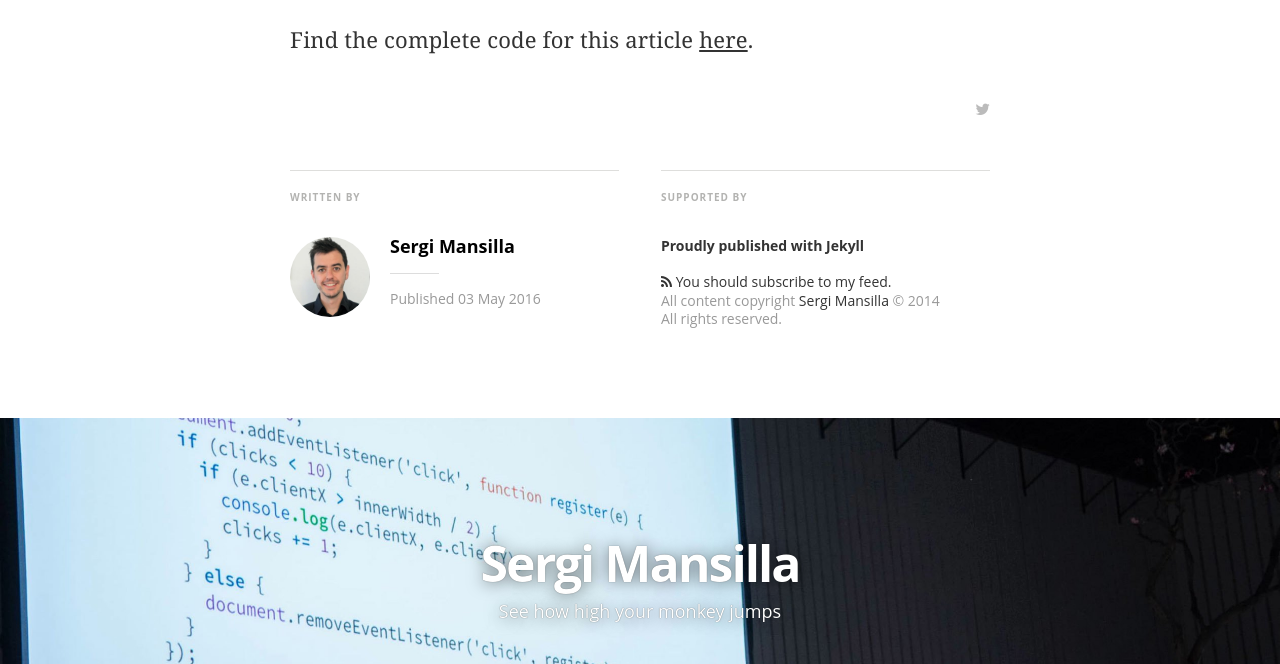
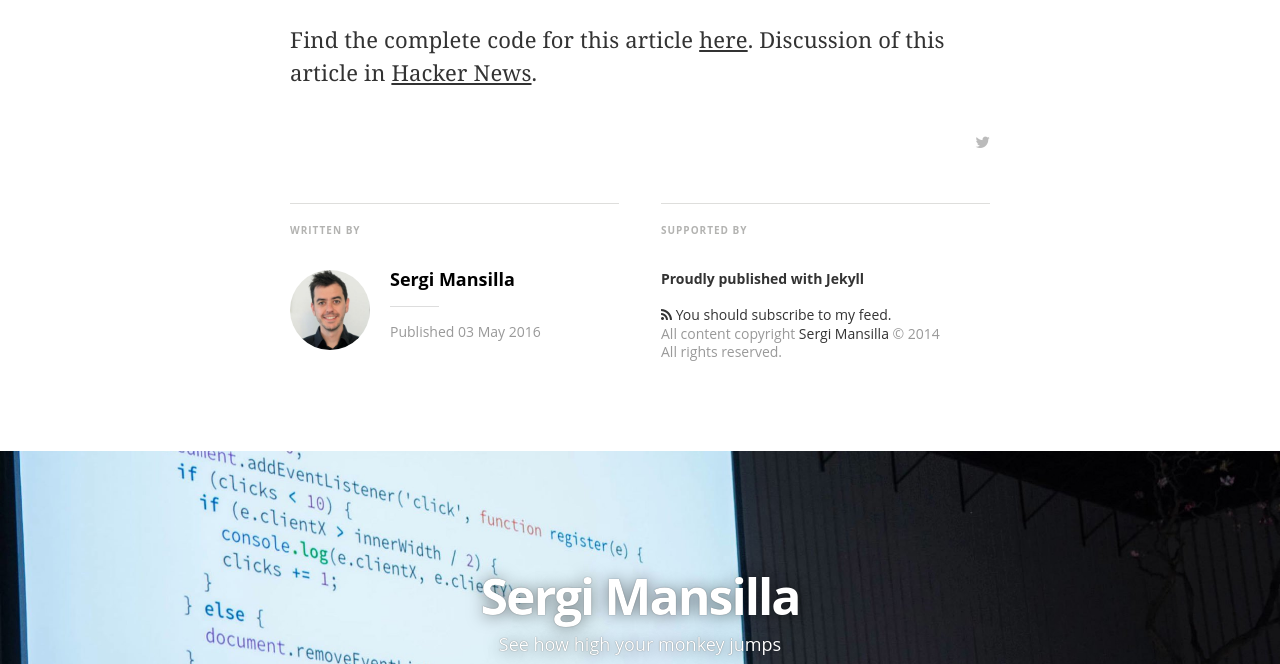
Before and after one commit to sergi/sergi.github.com, a Jekyll site: the page built from _posts/2016-05-03-real-world-observables.md, in a window 1280 px wide and 900 px high, scrolled down 7955 px, cut to the strip 236-900 px from the top of the window. Built offline with Jekyll 4.4.1, drawn with Linux system fonts in a browser that asks for light colours; nearby versions of some CDN libraries; some web fonts are replaced; Markdown is read by kramdown in place of the engine named in the settings.

Commit message:
Add last post's discussion link

```diff
--- a/_posts/2016-05-03-real-world-observables.md
+++ b/_posts/2016-05-03-real-world-observables.md
@@ -269,4 +269,4 @@ If you want to know more about the possibilities of Reactive Programming, I wrot
         seamless>Loading…</iframe>
 </div>
 
-Find the complete code for this article [here](https://github.com/sergi/simple_ftp).
+Find the complete code for this article [here](https://github.com/sergi/simple_ftp). Discussion of this article in [Hacker News](https://news.ycombinator.com/item?id=11624078).
```
